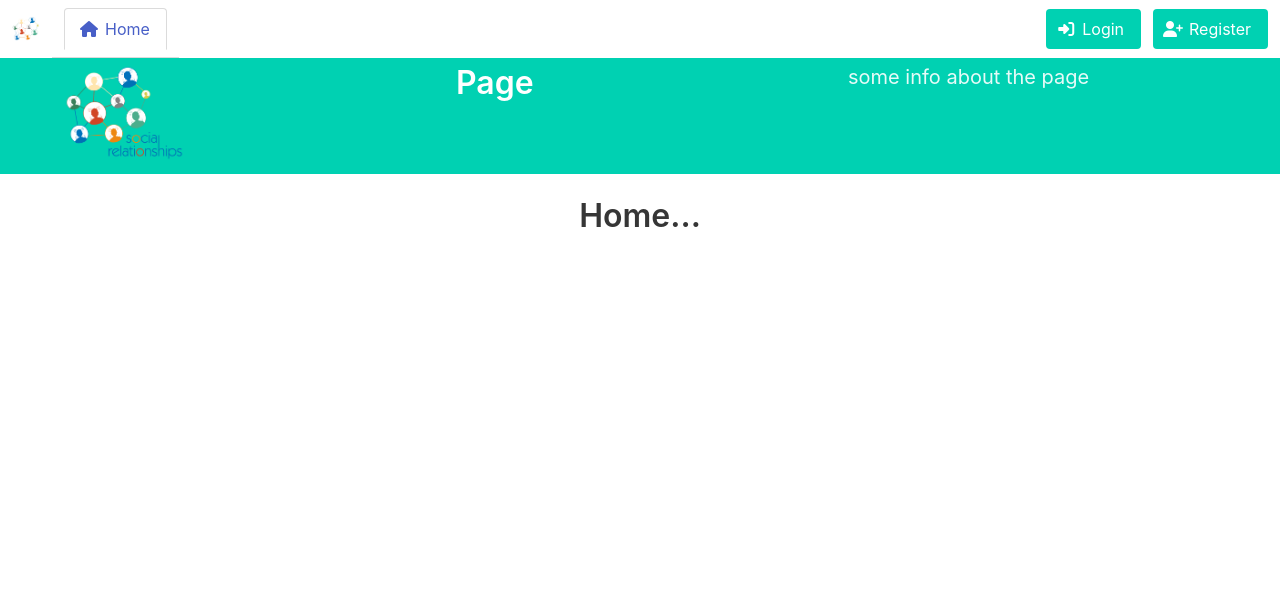
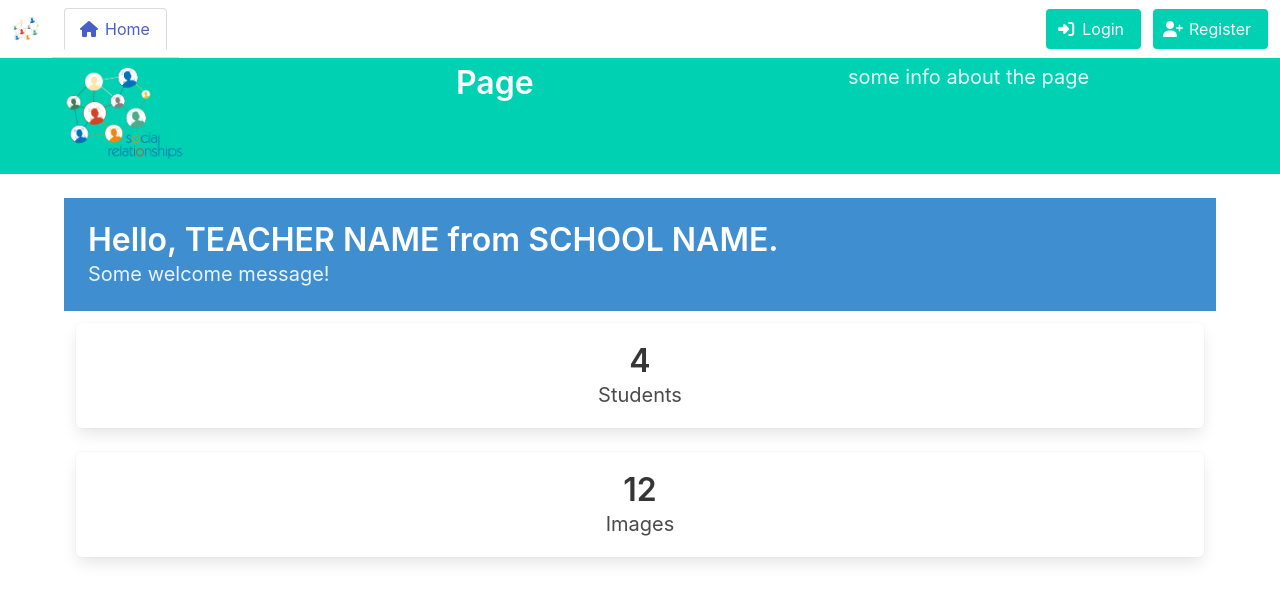
Before and after one commit to DavidKatz-il/social-relationships, a React (Create React App) app in the folder frontend/: page / in a window 1280 px wide. Shown: the top 602 px of the page. Built offline with nearby package versions, Linux system fonts and the light colour scheme; no server answers.

Commit message:
update home page

```diff
--- a/frontend/src/components/Info/Home.jsx
+++ b/frontend/src/components/Info/Home.jsx
@@ -1,5 +1,34 @@
 import React from "react"
 
 export const Home = () => {
-    return <h1 className="title" style={{ textAlign: "center" }}>Home...</h1>
-}
+    return (
+        <div className="container">
+            <div className="columns">
+                <div className="column">
+                    <section className="hero is-info welcome is-small">
+                        <div className="hero-body">
+                            <div className="container">
+                                <h1 className="title"> Hello, TEACHER NAME from SCHOOL NAME. </h1>
+                                <h2 className="subtitle"> Some welcome message! </h2>
+                            </div>
+                        </div>
+                    </section>
+                    <section className="info-tiles">
+                        <div className="tile is-parent has-text-centered">
+                            <article className="tile is-child box">
+                                <p className="title">4</p>
+                                <p className="subtitle">Students</p>
+                            </article>
+                        </div>
+                        <div className="tile is-parent has-text-centered">
+                            <article className="tile is-child box">
+                                <p className="title">12</p>
+                                <p className="subtitle">Images</p>
+                            </article>
+                        </div>
+                    </section>
+                </div>
+            </div>
+        </div>
+    );
+};
```
